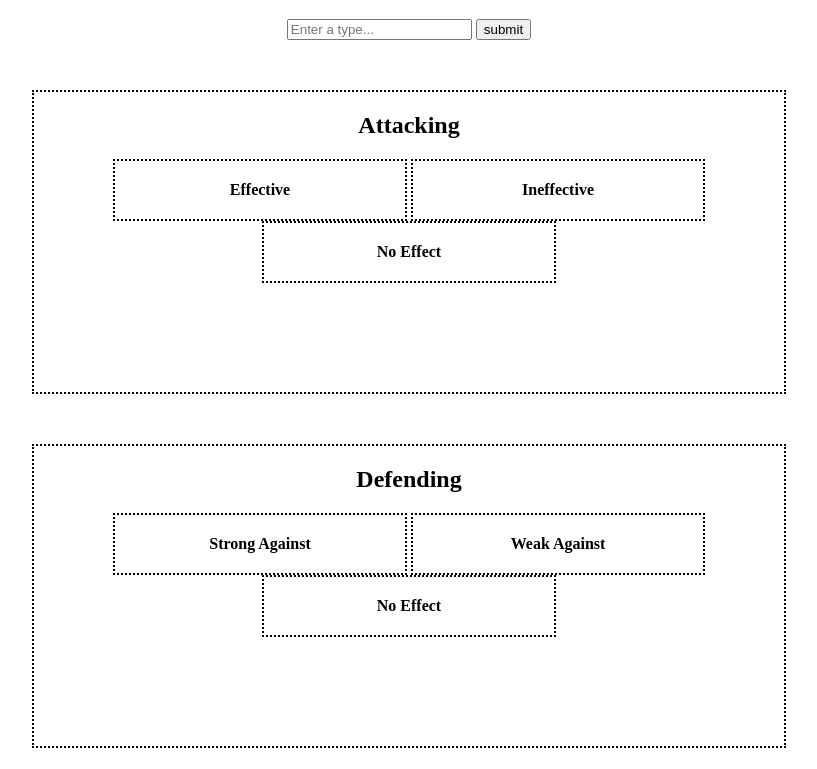
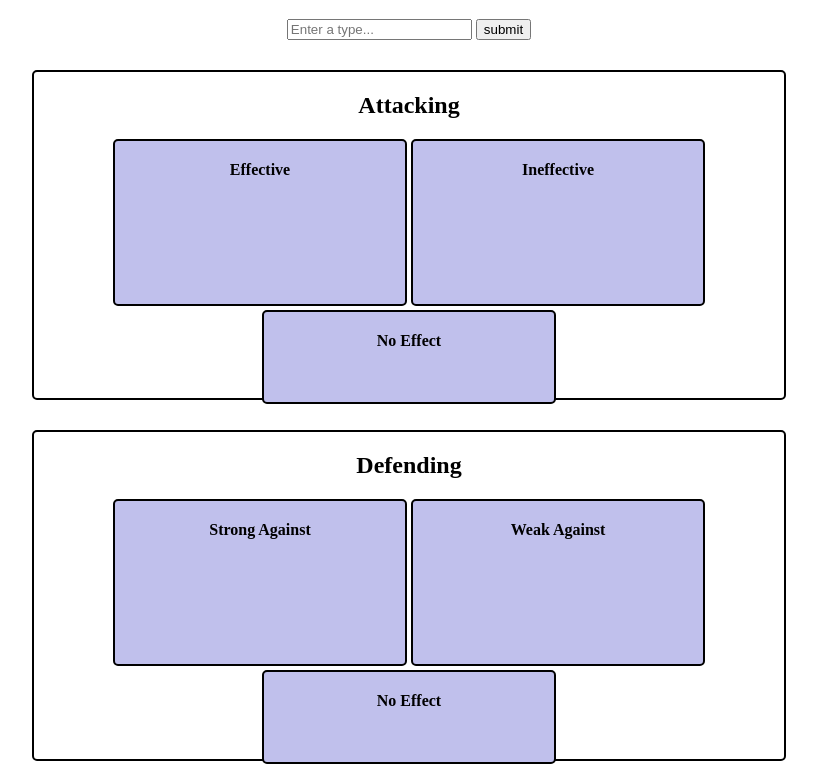
Before and after one commit to jamesrrdev/Pokemon-Weakness-Calculator, a plain HTML site: page index.html in a window 1280 px wide. Shown: the part 69-838 px from the top of the page, without its empty margins (231-1048 px from the left). Drawn offline with Linux system fonts and the light colour scheme.

Commit message:
0.2.0
- Boxes are now solid and scaled properly.

- Boxes now scale using viewport, might change in the future.

- Added a color, might use in the future.

Note: need to add an img based on what is searched

```diff
--- a/index.html
+++ b/index.html
@@ -31,7 +31,7 @@
                 <a class="effectiveText">Ineffective</a>
             </div>
 
-            <div class="effectiveBox" id="attackingNoEffect">
+            <div class="effectiveBox noEffect" id="attackingNoEffect">
                 <a class="effectiveText">No Effect</a>
             </div>
 
@@ -49,7 +49,7 @@
             <a class="effectiveText">Weak Against</a>
         </div>
 
-        <div class="effectiveBox" id="defendingNoEffect">
+        <div class="effectiveBox noEffect" id="defendingNoEffect">
             <a class="effectiveText">No Effect</a>
         </div>
 
--- a/style.css
+++ b/style.css
@@ -8,18 +8,28 @@ body{
 
 
 .weaknessBox{
-    border: 2px dotted black;
+    border: 2px solid black;
+    border-radius: 5px;
     width: 750px;
-    height: 300px;
-    margin-top: 50px;
+    height: calc(100vh / 2.45);
+    margin-top: 30px;
 }
 
 .effectiveBox{
+    background-color: hsl(240, 54%, 84%);
+    vertical-align: top;
     display: inline-block;
     text-align: center;
-    border: 2px dotted black;
+    border: 2px solid black;
+    border-radius: 5px;
     width: 250px;
+    height: calc(100vh / 6.5);
     padding: 20px;
+    margin-bottom: 4px;
+}
+
+.effectiveBox.noEffect{
+    height: calc(100vh / 16);
 }
 
 .effectiveText{
```
